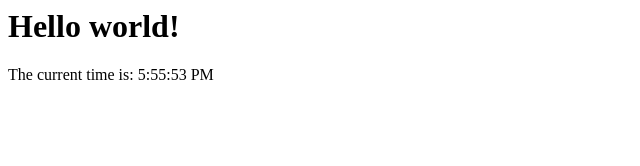
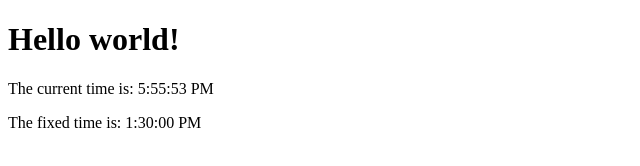
Before and after one commit to CClubtest/CClubtest.github.io, a plain HTML site: page index.html in a window 1280 px wide. Shown: the whole page, without its empty margins (0-640 px from the left). Drawn offline with Linux system fonts and the light colour scheme.

Commit message:
Update index.html

```diff
--- a/index.html
+++ b/index.html
@@ -1,12 +1,24 @@
-<h1>Hello world!</h1>
-<p>The current time is: <span id="time"></span></p>
+<!DOCTYPE html>
+<html>
+<head>
+  <title>Hello world!</title>
+</head>
+<body>
+  <h1>Hello world!</h1>
+  <p>The current time is: <span id="current-time"></span></p>
+  <p>The fixed time is: <span id="fixed-time"></span></p>
 
- <script>
+  <script>
     function updateTime() {
       const now = new Date();
-      document.getElementById("time").textContent = now.toLocaleTimeString();
+      document.getElementById("current-time").textContent = now.toLocaleTimeString();
+
+      const fixed = new Date("2025-09-02T13:30");
+      document.getElementById("fixed-time").textContent = fixed.toLocaleTimeString();
     }
 
     setInterval(updateTime, 1000);
     updateTime();
   </script>
+</body>
+</html>
```
